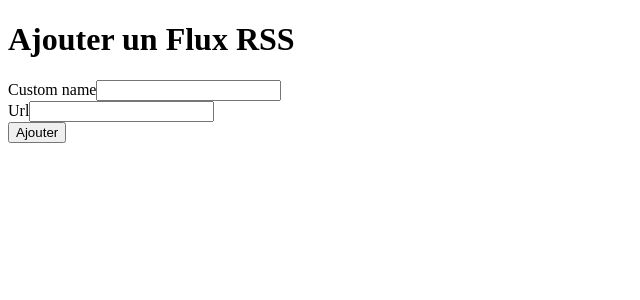
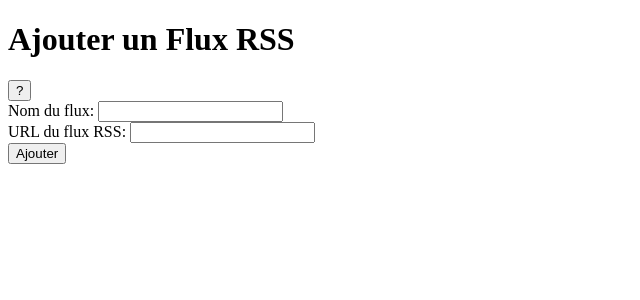
Before and after one commit to JulesJuul/rssplus, a Symfony app: template templates/source/add.html.twig in a window 1280 px wide. Shown: the part 220-520 px from the top of the page, without its empty margins (0-640 px from the left). Run offline with Twig, Linux system fonts and the light colour scheme; the template is opened without the code that fills it, so the values that code supplies are empty; form fields are guessed from the names that the template uses; some libraries are stand-ins or nearby versions.

Commit message:
feat: css for add RSS

```diff
--- a/templates/components/_navbar.html.twig
+++ b/templates/components/_navbar.html.twig
@@ -1,4 +1,4 @@
-<nav class="bg-[#C0C0C0] flex w-full items-center justify-between px-6 py-4 border-b border-black font-thin">
+<nav class="bg-[#C0C0C0] flex w-full items-center justify-between px-6 py-4 border-b border-black font-thin box-border">
     <div class="flex items-center">
         <a href="{{ path('app_home') }}">
             <img src="{{ asset('build/images/rssplus.png') }}" alt="RSS+" class="h-11">
--- a/templates/source/add.html.twig
+++ b/templates/source/add.html.twig
@@ -4,19 +4,43 @@
 
 {% block body %}
     {% include 'components/_navbar.html.twig' with { show_selector: false } %}
+    <div class="flex flex-col items-center justify-center w-full h-full">
+        <div class="flex flex-col items-center gap-4 bg-[#f0f0f0] border border-gray-300 shadow-inner w-full max-w-lg mx-auto">
+            <div class="p-1 w-full">
+                <div class="relative bg-[#000080] w-full">
+                    <h1 class="text-white text-center font-thin">Ajouter un Flux RSS</h1>
+                    <button class="absolute top-[2px] right-[2px] w-5 h-5 text-sm bg-[#c0c0c0] border border-black text-black shadow-[inset_-1px_-1px_0_#fff,inset_1px_1px_0_#404040]">?</button>
+                </div>
+            </div>
 
-    <h1>Ajouter un Flux RSS</h1>
+            {# Affichage des messages d'erreur #}
+            {% for message in app.flashes('error') %}
+                <div class="flex flex-row items-center gap-2 p-4 bg-red-100 border border-red-500 text-red-700 rounded-md">
+                    <img class="w-9 h-9" src="https://64.media.tumblr.com/b22e49d8f52d0e90857458021399339d/63c60cacbd7469c6-f8/s540x810/672e574b011045df3ff463ddc3ddc98f88725fbd.png" alt="Error">
+                    <p>{{ message }}</p>
+                </div>
+            {% endfor %}
 
-    {% for message in app.flashes('error') %}
-        <div class="alert alert-danger">
-            {{ message }}
+            {# Formulaire d'ajout de flux #}
+            <div class="flex flex-col items-start p-4 gap-4">
+                {{ form_start(form) }}
+
+                <div class="flex flex-col gap-2">
+                    <label for="customName" class="text-sm font-thin text-black">Nom du flux:</label>
+                    {{ form_widget(form.customName, {'attr': {'class': 'px-2 py-1 border border-gray-400 bg-gray-100 text-black shadow-inner focus:outline-none focus:ring-1 focus:ring-blue-400'}}) }}
+                </div>
+
+                <div class="flex flex-col gap-2">
+                    <label for="url" class="text-sm font-thin text-black">URL du flux RSS:</label>
+                    {{ form_widget(form.url, {'attr': {'class': 'px-2 py-1 border border-gray-400 bg-gray-100 text-black shadow-inner focus:outline-none focus:ring-1 focus:ring-blue-400'}}) }}
+                </div>
+
+                <button type="submit" class="px-3 py-0.5 text-sm bg-[#c0c0c0] border border-black text-black shadow-[inset_-1px_-1px_0_#fff,inset_1px_1px_0_#404040] mt-4">
+                    Ajouter
+                </button>
+
+                {{ form_end(form) }}
+            </div>
         </div>
-    {% endfor %}
-
-
-    {{ form_start(form) }}
-        {{ form_row(form.customName) }}
-        {{ form_row(form.url) }}
-        <button type="submit" class="btn btn-primary">Ajouter</button>
-    {{ form_end(form) }}
+    </div>
 {% endblock %}
```
